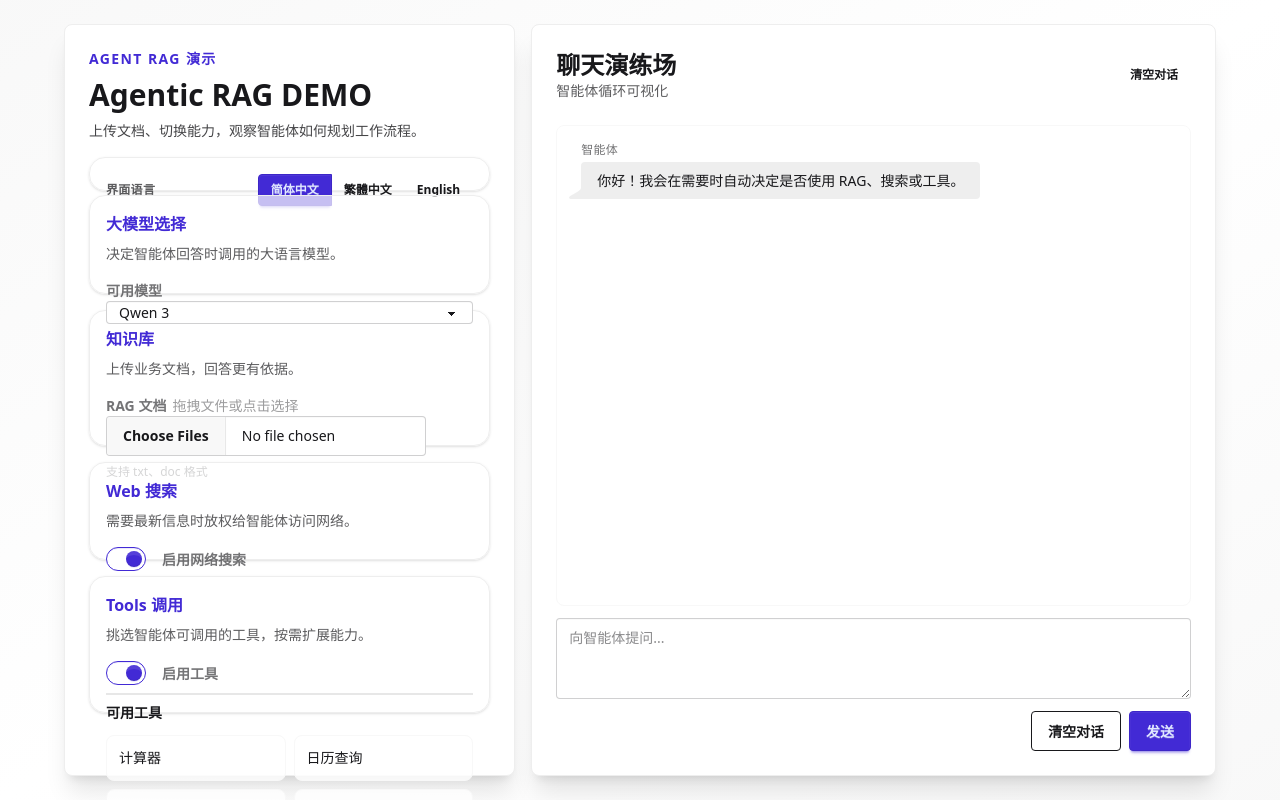
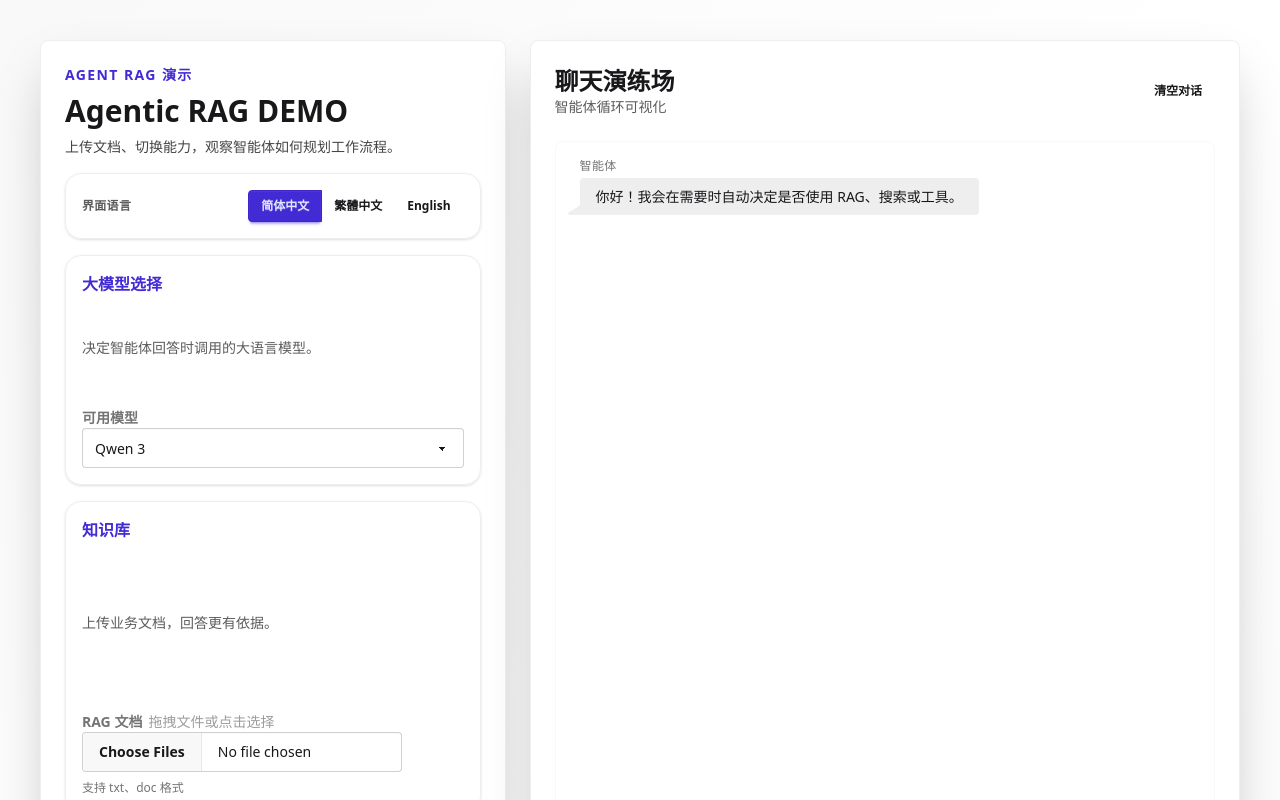
Before and after one commit to justin0x5eed/agent_demo, a React (Vite) app in the folder frontend/: page / in a window 1280 px wide. Shown: the top 800 px of the page. Built offline with nearby package versions, Linux system fonts and the light colour scheme.

Commit message:
Adjust Vite layout spacing (#123)

```diff
--- a/frontend/src/App.css
+++ b/frontend/src/App.css
@@ -10,6 +10,8 @@ body {
 #vite_root {
   width: 100%;
   min-height: 100vh;
+  display: flex;
+  flex-direction: column;
 }
 
 @media (min-width: 1024px) {
--- a/frontend/src/App.tsx
+++ b/frontend/src/App.tsx
@@ -355,10 +355,10 @@ Key takeaways: ${userMessage}`
   }, [messages, pending])
 
   return (
-    <div className="flex min-h-screen flex-col bg-gradient-to-br from-base-200 via-base-100 to-base-200 p-3 text-base-content md:p-6 lg:h-screen lg:overflow-hidden">
-      <div className="mx-auto flex min-h-0 max-w-6xl flex-1 flex-col gap-4 lg:h-full lg:gap-6">
-        <div className="grid min-h-0 flex-1 grid-cols-1 gap-4 lg:h-full lg:grid-cols-5 lg:items-stretch">
-          <section className="card flex h-full min-h-0 flex-col border border-base-300 bg-base-100 shadow-xl lg:col-span-2">
+    <div className="flex min-h-screen w-full flex-col bg-gradient-to-br from-base-200 via-base-100 to-base-200 px-4 py-6 text-base-content lg:px-10 lg:py-10">
+      <div className="mx-auto flex min-h-0 w-full max-w-7xl flex-1 flex-col gap-6 lg:h-full lg:gap-8">
+        <div className="grid min-h-0 flex-1 grid-cols-1 gap-6 lg:h-full lg:grid-cols-5 lg:items-stretch">
+          <section className="card flex h-full min-h-0 flex-col border border-base-300 bg-base-100 shadow-2xl lg:col-span-2">
             <div className="card-body flex min-h-0 flex-1 flex-col gap-4">
               <header className="flex flex-col gap-2">
                 <p className="text-sm font-semibold uppercase tracking-widest text-primary">{t.title}</p>
@@ -504,7 +504,7 @@ Key takeaways: ${userMessage}`
           </section>
 
           <section
-            className="card flex h-full min-h-0 flex-col overflow-hidden border border-base-300 bg-base-100 shadow-xl lg:col-span-3"
+            className="card flex h-full min-h-0 flex-col overflow-hidden border border-base-300 bg-base-100 shadow-2xl lg:col-span-3"
           >
             <div className="card-body flex min-h-0 flex-1 flex-col">
               <header className="mb-4 flex items-center justify-between">
```
Also changed, not shown: 1 other file (tests, documents, lock files or other folders).
